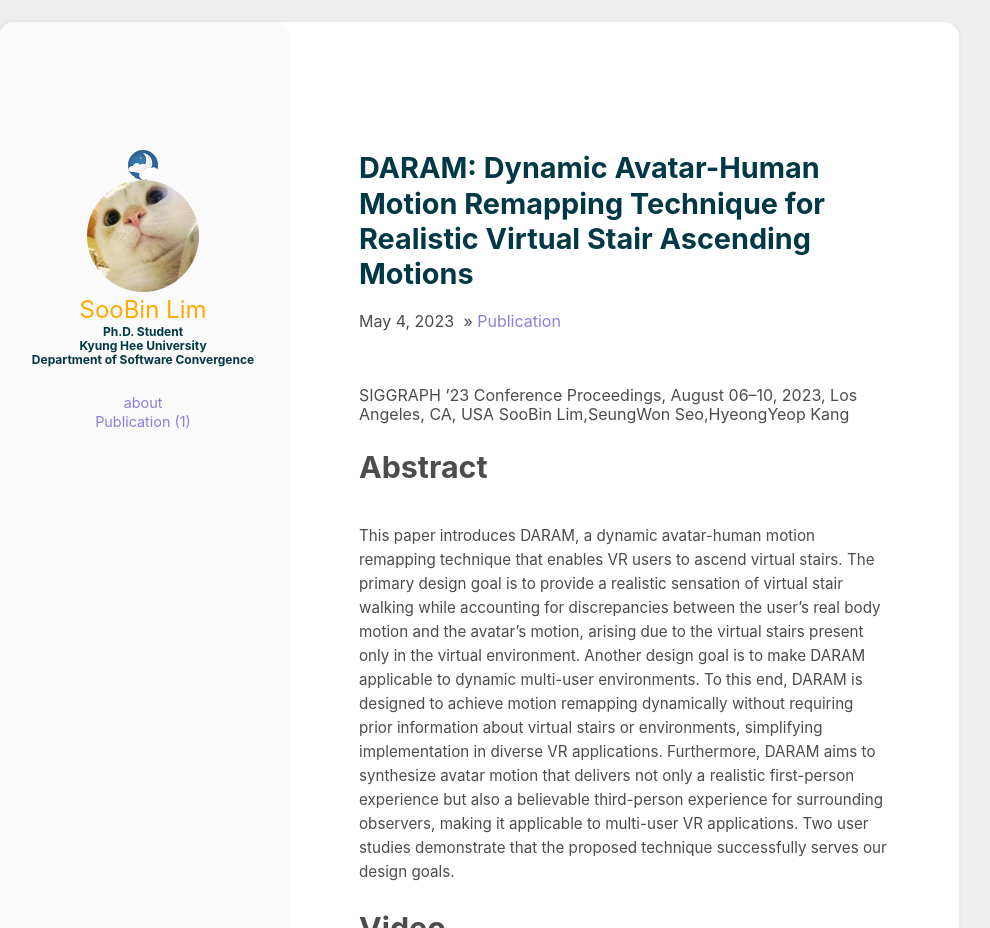
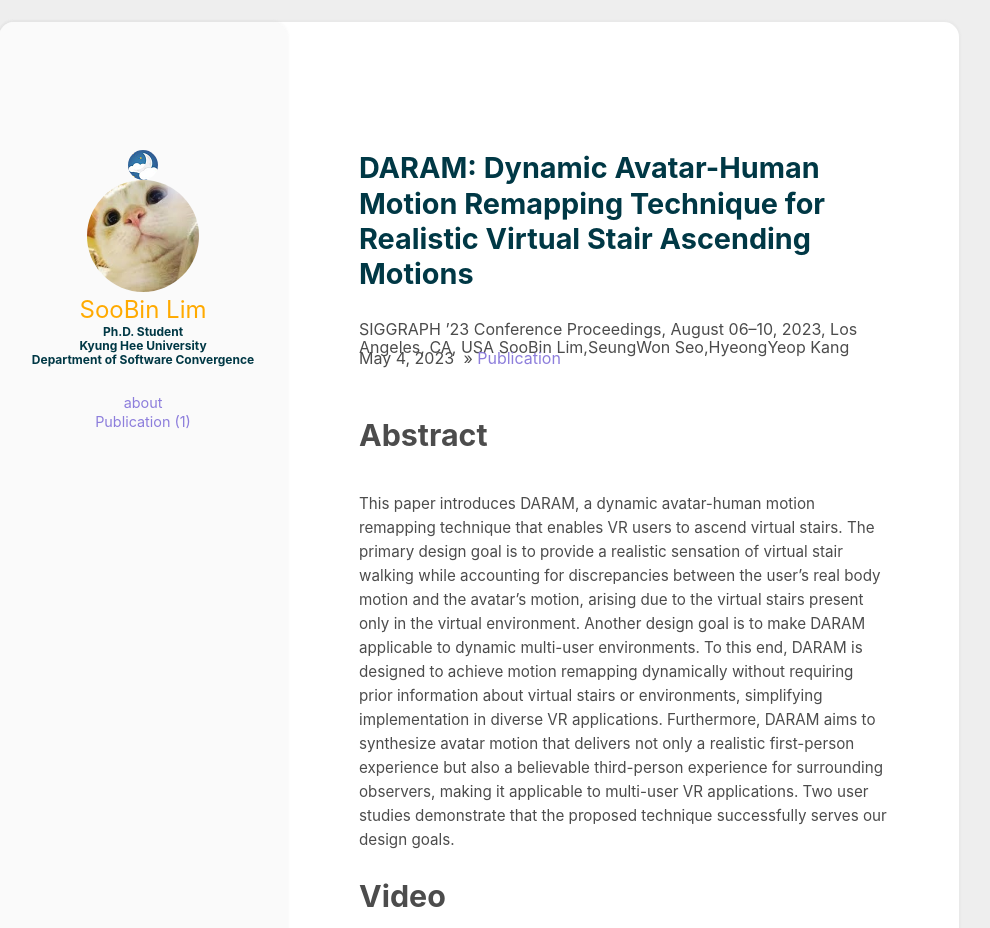
Before and after one commit to dnpcs12/dnpcs.github.io, a Jekyll site: the page built from _posts/2023-05-04-t1.md, in a window 1280 px wide, cut to the strip 0-928 px from the top of the page. Shown: the whole strip, without its empty margins (161-1151 px from the left). Built offline with Jekyll 4.4.1, drawn with Linux system fonts in a browser that asks for light colours.

Commit message:
Update post.html

```diff
--- a/_layouts/post.html
+++ b/_layouts/post.html
@@ -6,6 +6,14 @@ layout: page
   <div>
     {% if page.title %}
     <p class="post_title">{{ page.title }}</p>
+    {% endif %}
+  </div>
+  <div>
+    {% if page.info %}
+    <span class="post_info">{{page.info}}</span>
+    {% endif %}
+    {% if page.author %}
+    <span class="post_author">{{page.author}}</span>
     {% endif %}
   </div>
   <div class="post_data">
@@ -21,14 +29,7 @@ layout: page
     {% endif %}
   </div>
 
-  <div>
-    {% if page.info %}
-    <span class="post_info">{{page.info}}</span>
-    {% endif %}
-    {% if page.author %}
-    <span class="post_author">{{page.author}}</span>
-    {% endif %}
-  </div>
+
 
   <div class="post_content">
     {{ content }}
```
